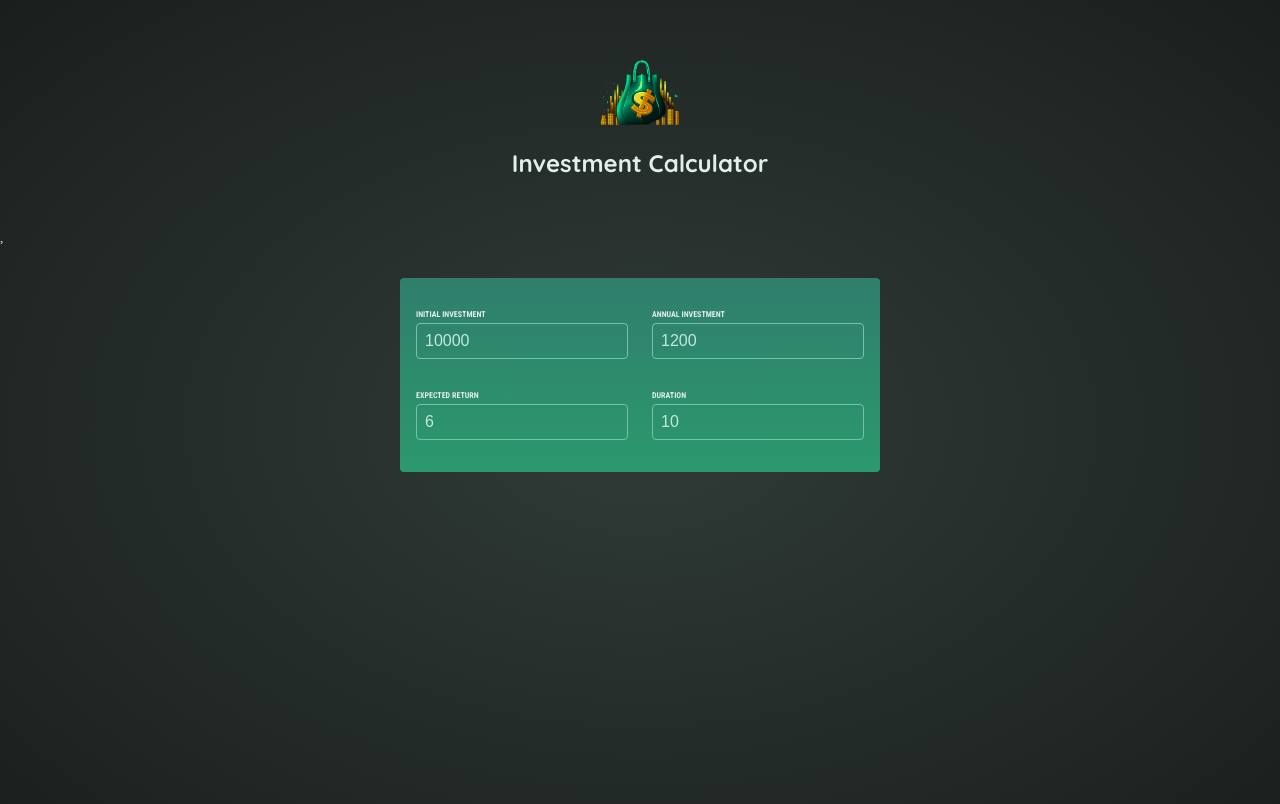
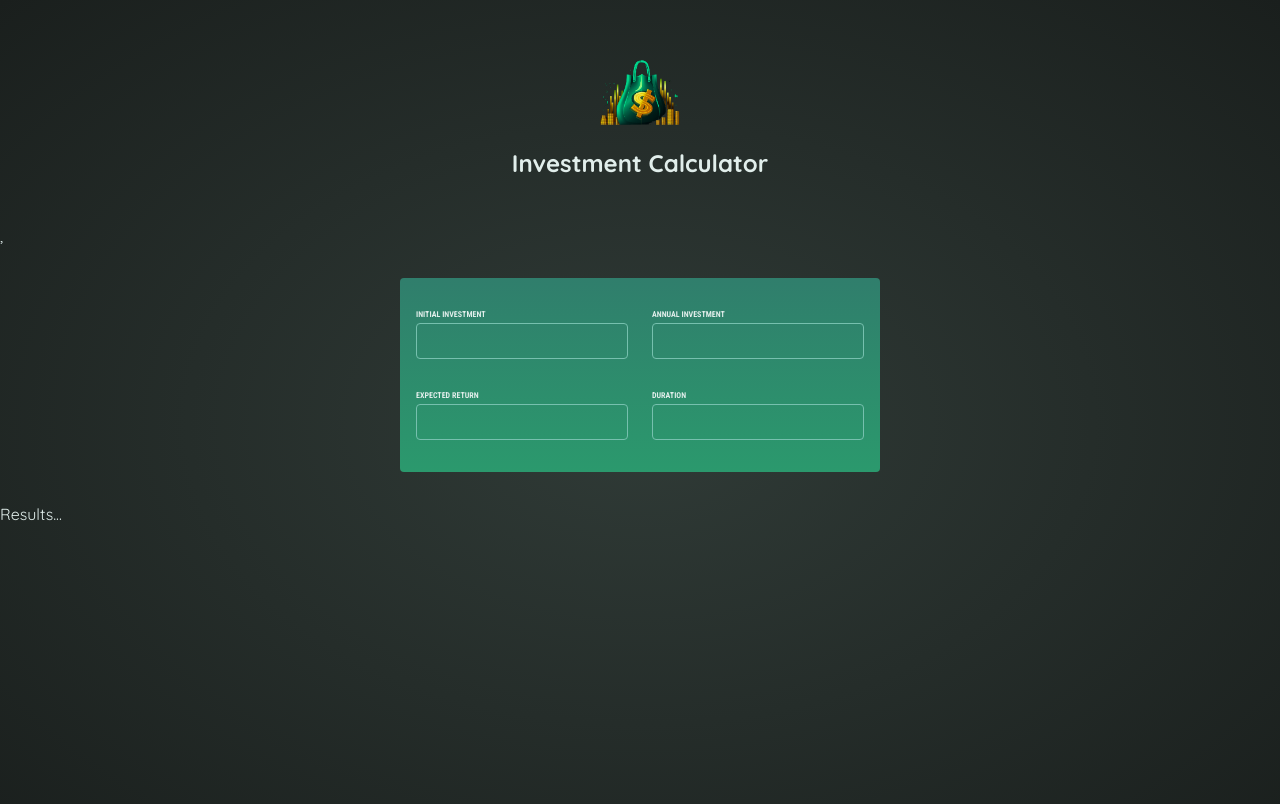
Before and after one commit to ASOkure/investment-webapp, a React (Vite) app: page / in a window 1280 px wide. Shown: the top 804 px of the page. Built offline with nearby package versions, Linux system fonts and the light colour scheme.

Commit message:
add and implement result component

```diff
--- a/src/App.jsx
+++ b/src/App.jsx
@@ -1,10 +1,34 @@
 import Header from './components/Header.jsx';
 import UserInput from "./components/UserInput";
+import {useState} from "react";
+import Results from "./components/Results";
 function App() {
+
+    const  [userInput, setUserInput] = useState({
+
+        initialInvestment : 10000,
+        annualInvestment:  1200,
+        expectedReturn : 6,
+        duration : 10,
+    });
+
+    function  handleChange( inputIdentifier, newValue){
+
+        setUserInput(previousInput => {
+
+            return {
+                ...previousInput,
+                [inputIdentifier] : newValue,
+            };
+        })
+
+
+    }
   return (
       <>
         <Header/>,
-      <UserInput/>
+      <UserInput userInput={userInput} onChange={handleChange}/>
+          <Results input={userInput}/>
       </>
 
   )
--- /dev/null
+++ b/src/components/Results.jsx
@@ -0,0 +1,5 @@
+export  default  function Results({input}){
+
+    console.log(input);
+    return <p>Results...</p>
+}
--- a/src/components/UserInput.jsx
+++ b/src/components/UserInput.jsx
@@ -1,41 +1,19 @@
-import  {useState} from "react";
-
-export default  function UserInput(){
-
-   const  [userInput, setUserInput] = useState({
-
-        initialInvestment : 10000,
-        annualInvestment:  1200,
-        expectedReturn : 6,
-        duration : 10,
-    });
-
-   function  handleChange( inputIdentifier, newValue){
-
-       setUserInput(previousInput => {
-
-           return {
-         ...previousInput,
-         [inputIdentifier] : newValue,
-           };
-       })
 
 
-   }
-
+export default  function UserInput(onChange, userInput){
 
     return <section id= "user-input">
  <div className= "input-group">
      <p>
      <label> Initial Investment</label>
 
-     <input type="number" required={true} value={userInput.initialInvestment} onChange={(event)=> handleChange('initialInvestment', event.target.value)}/>
+     <input type="number" required={true} value={userInput.initialInvestment} onChange={(event)=> onChange('initialInvestment', event.target.value)}/>
      </p>
 
      <p>
          <label> Annual Investment</label>
 
-         <input type="number" required={true} value={userInput.annualInvestment} onChange={(event)=> handleChange('annualInvestment', event.target.value)}/>
+         <input type="number" required={true} value={userInput.annualInvestment} onChange={(event)=> onChange('annualInvestment', event.target.value)}/>
      </p>
 
  </div>
@@ -44,13 +22,13 @@
             <p>
                 <label> Expected Return</label>
 
-                <input type="number" required={true} value={userInput.expectedReturn} onChange={(event)=> handleChange('expectedReturn', event.target.value)}/>
+                <input type="number" required={true} value={userInput.expectedReturn} onChange={(event)=> onChange('expectedReturn', event.target.value)}/>
             </p>
 
             <p>
                 <label> Duration</label>
 
-                <input type="number" required={true} value={userInput.duration} onChange={(event)=> handleChange('duration', event.target.value)}/>
+                <input type="number" required={true} value={userInput.duration} onChange={(event)=> onChange('duration', event.target.value)}/>
             </p>
 
         </div>
```
